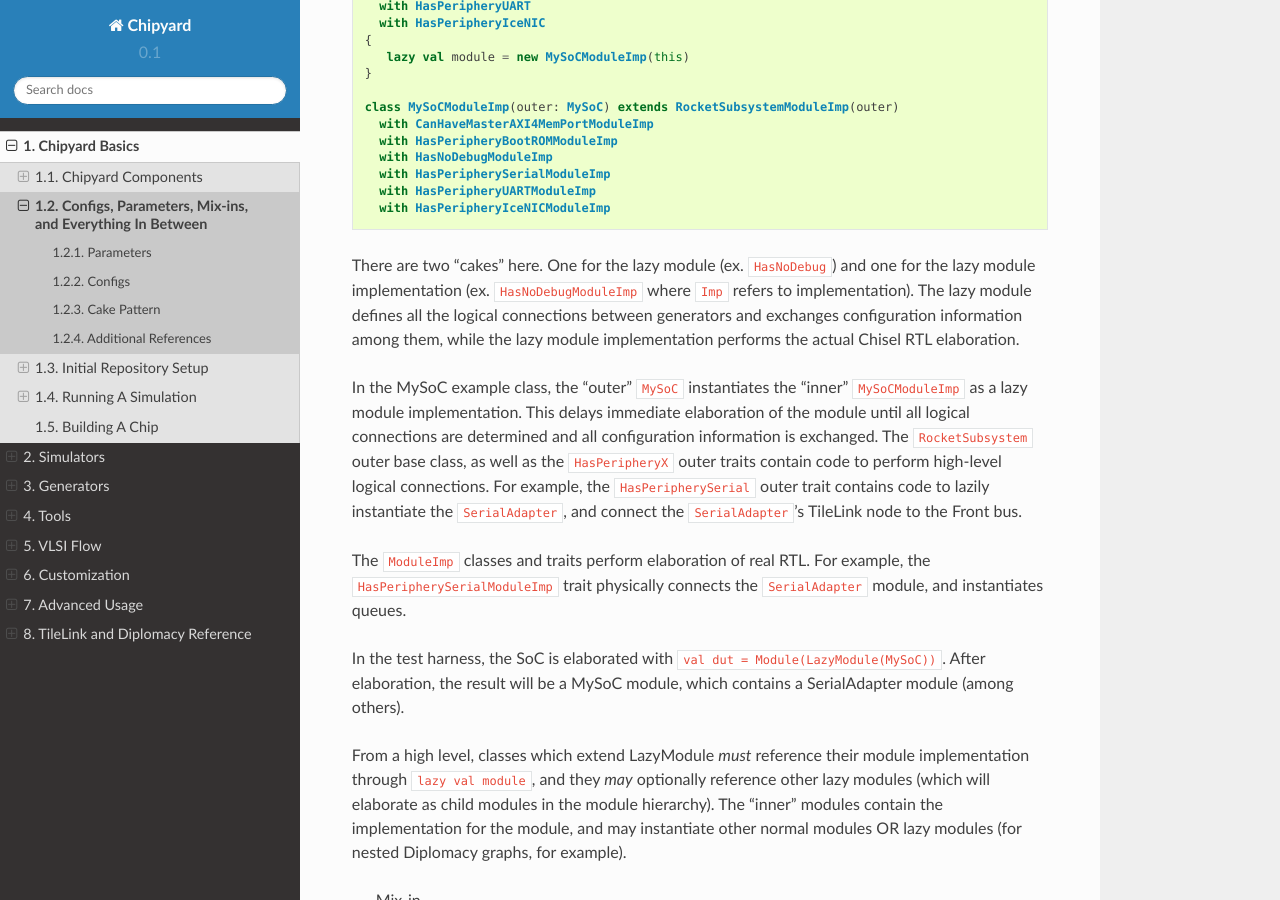
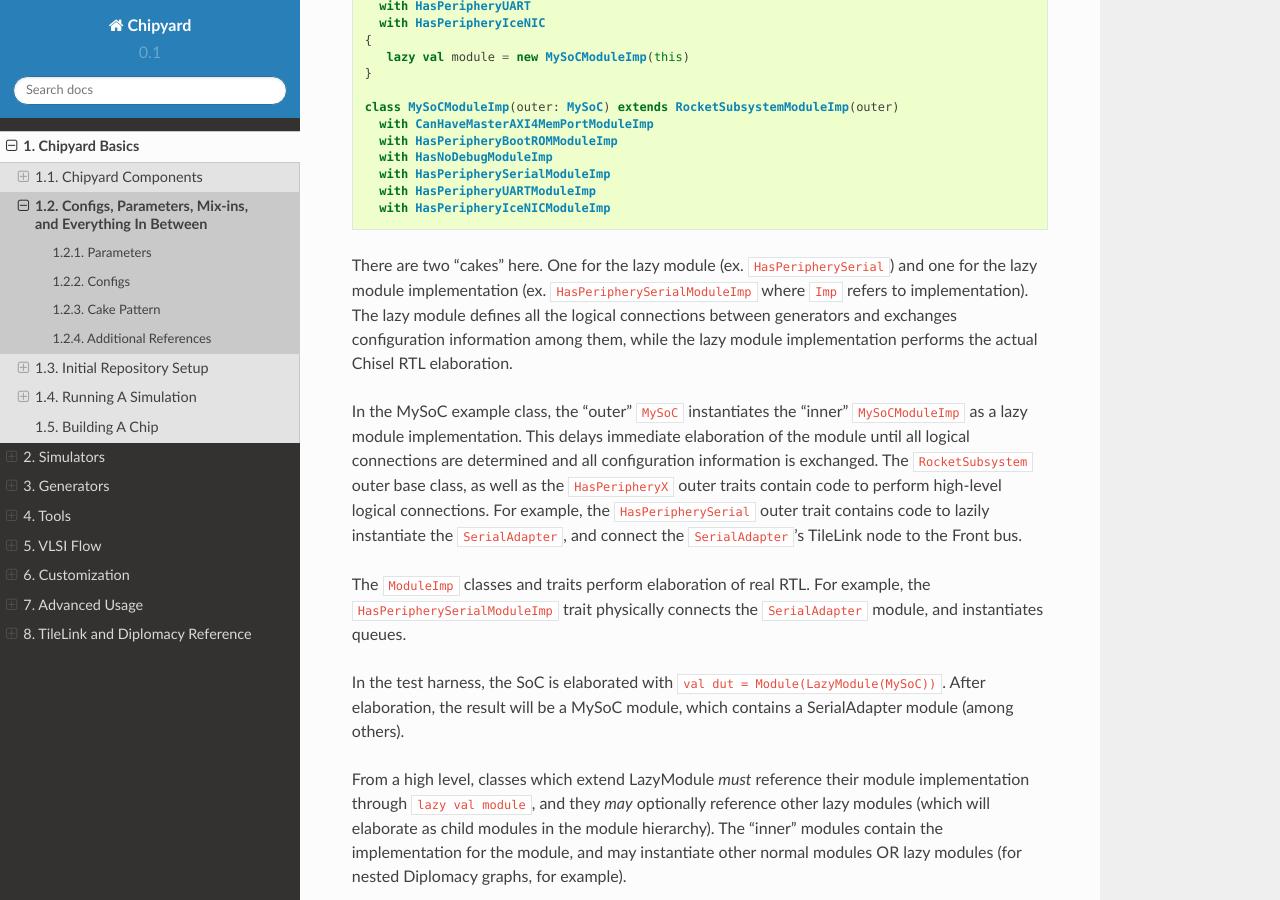
Before and after one commit to ucb-bar/chipyard, a Sphinx documentation site: the page built from docs/Chipyard-Basics/Configs-Parameters-Mixins.rst, in a window 1280 px wide and 900 px high, scrolled down 2069 px. Built offline with Sphinx 7.4.7 and the Read the Docs theme 2.0.0, drawn with Linux system fonts in a browser that asks for light colours.

Commit message:
switch from no debug to peripheryserial [skip ci]

```diff
--- a/docs/Chipyard-Basics/Configs-Parameters-Mixins.rst
+++ b/docs/Chipyard-Basics/Configs-Parameters-Mixins.rst
@@ -98,8 +98,8 @@ This example shows a Rocket Chip based SoC that merges multiple system component
     with HasPeripheryUARTModuleImp
     with HasPeripheryIceNICModuleImp
 
-There are two "cakes" here. One for the lazy module (ex. ``HasNoDebug``) and one for the lazy module
-implementation (ex. ``HasNoDebugModuleImp`` where ``Imp`` refers to implementation). The lazy module defines
+There are two "cakes" here. One for the lazy module (ex. ``HasPeripherySerial``) and one for the lazy module
+implementation (ex. ``HasPeripherySerialModuleImp`` where ``Imp`` refers to implementation). The lazy module defines
 all the logical connections between generators and exchanges configuration information among them, while the
 lazy module implementation performs the actual Chisel RTL elaboration.
 
```
